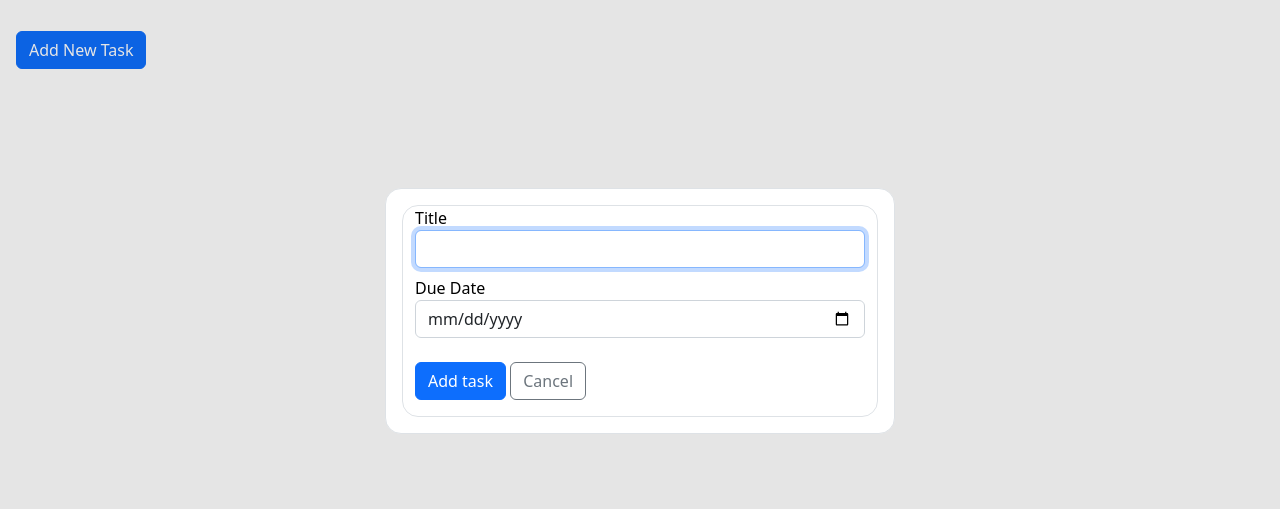
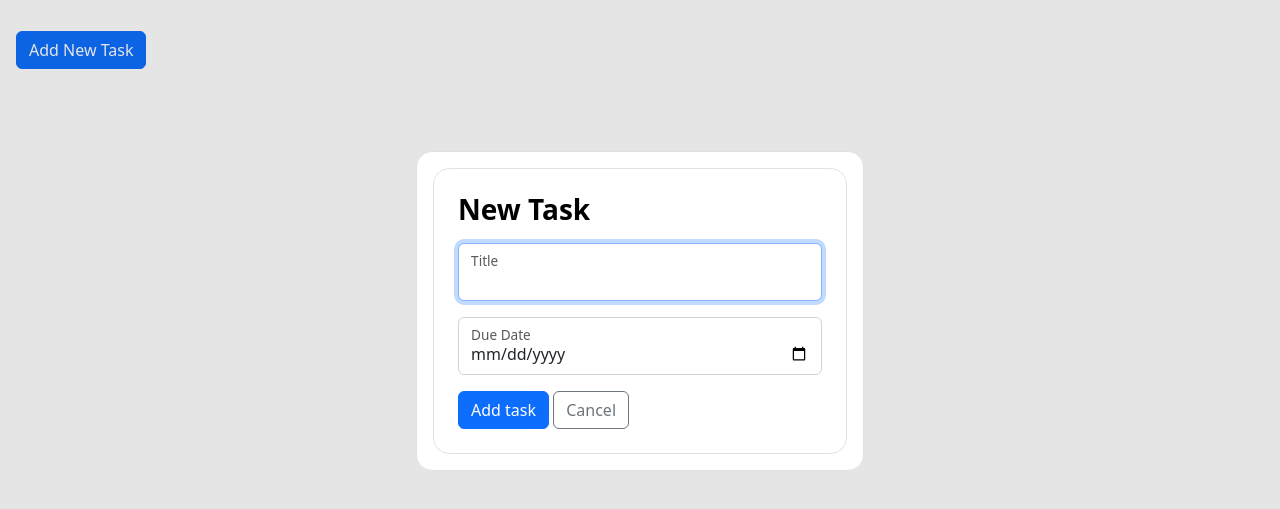
Before and after one commit to c-auri/todo, a website built with webpack: page src/index.html in a window 1280 px wide. Both pictures are taken after a click on the button "Add New Task". Shown: the part 89-598 px from the top of the page. Built offline with nearby package versions, Linux system fonts and the light colour scheme.

Commit message:
Style new task dialog

```diff
--- a/src/ts/view/NewTask.ts
+++ b/src/ts/view/NewTask.ts
@@ -19,6 +19,7 @@ export function renderNewTaskDialog() {
 
     dialog.classList.add('border', 'rounded-4')
     dialog.innerHTML = DialogHtml
+    dialog.style.width = 'min(100vw, 28rem)'
     dialog.addEventListener('close', () => submitTask(dialog))
 
     return dialog
--- a/src/ts/view/NewTaskDialog.html
+++ b/src/ts/view/NewTaskDialog.html
@@ -1,15 +1,16 @@
-<form method="dialog" class="container border rounded-4">
-    <div class="mb-3 row">
-        <label class="form-label">
-            Title
-            <input type="text" class="form-control" id="new-task__title"></input>
-        </label>
-        <label class="form-label">
-            Due Date
-            <input type="date" class="form-control" id="new-task__date"></input>
-        </label>
+<form method="dialog" class="border p-4 rounded-4">
+    <div class="mb-3">
+        <span class="h3 fw-bold">New Task</span>
     </div>
-    <div class="mb-3">
+    <div class="form-floating mb-3">
+        <input type="text" class="form-control" id="new-task__title" placeholder="Title">
+        <label class="form-label" for="new-task__title">Title</label>
+    </div>
+    <div class="form-floating mb-3">
+        <input type="date" class="form-control" id="new-task__date">
+        <label class="form-label" for="new-task__date">Due Date</label>
+    </div>
+    <div>
         <button class="btn btn-primary" id="new-task__confirm-btn" value="add">Add task</button>
         <button class="btn btn-outline-secondary">Cancel</button>
     </div>
```
